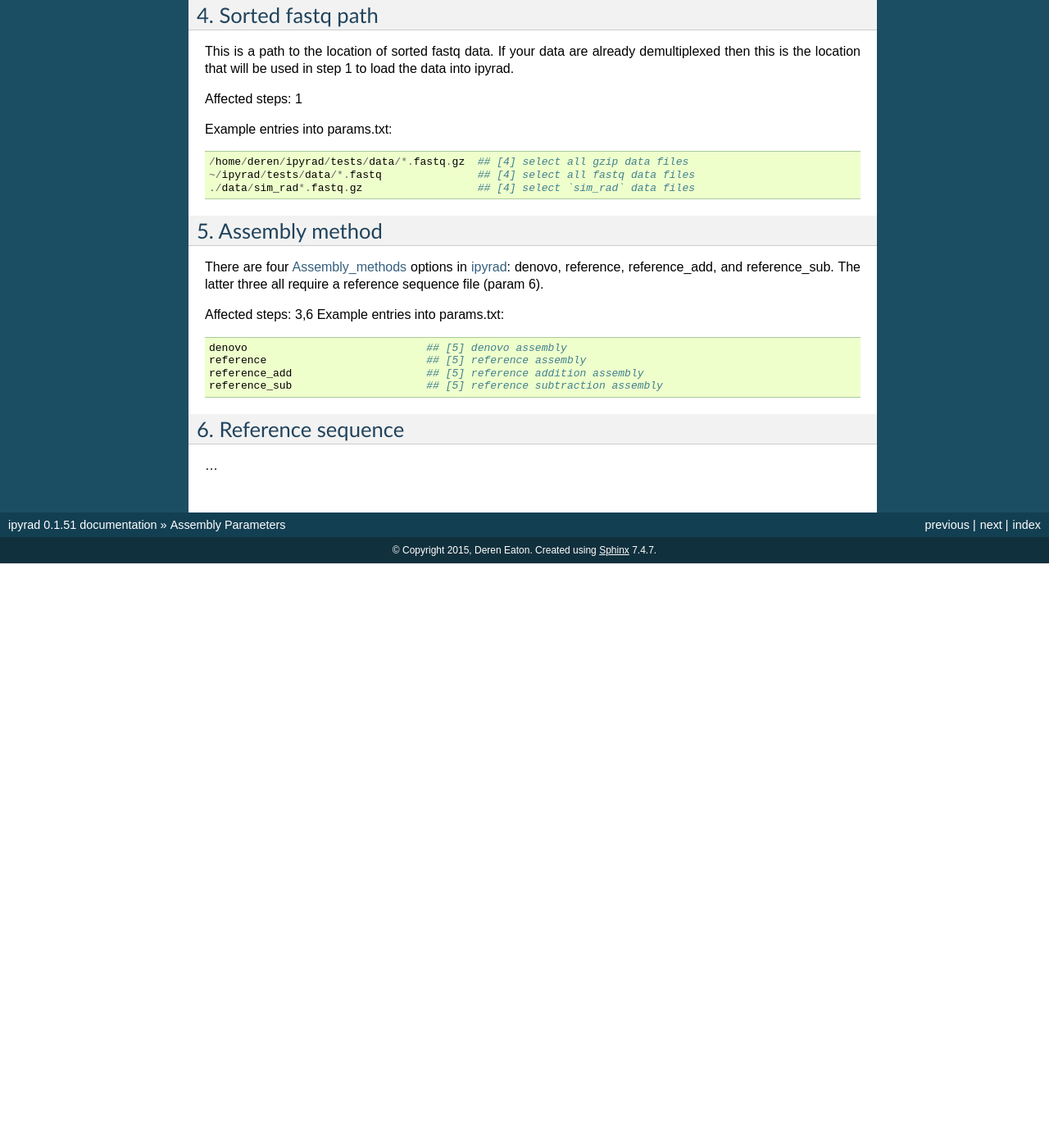
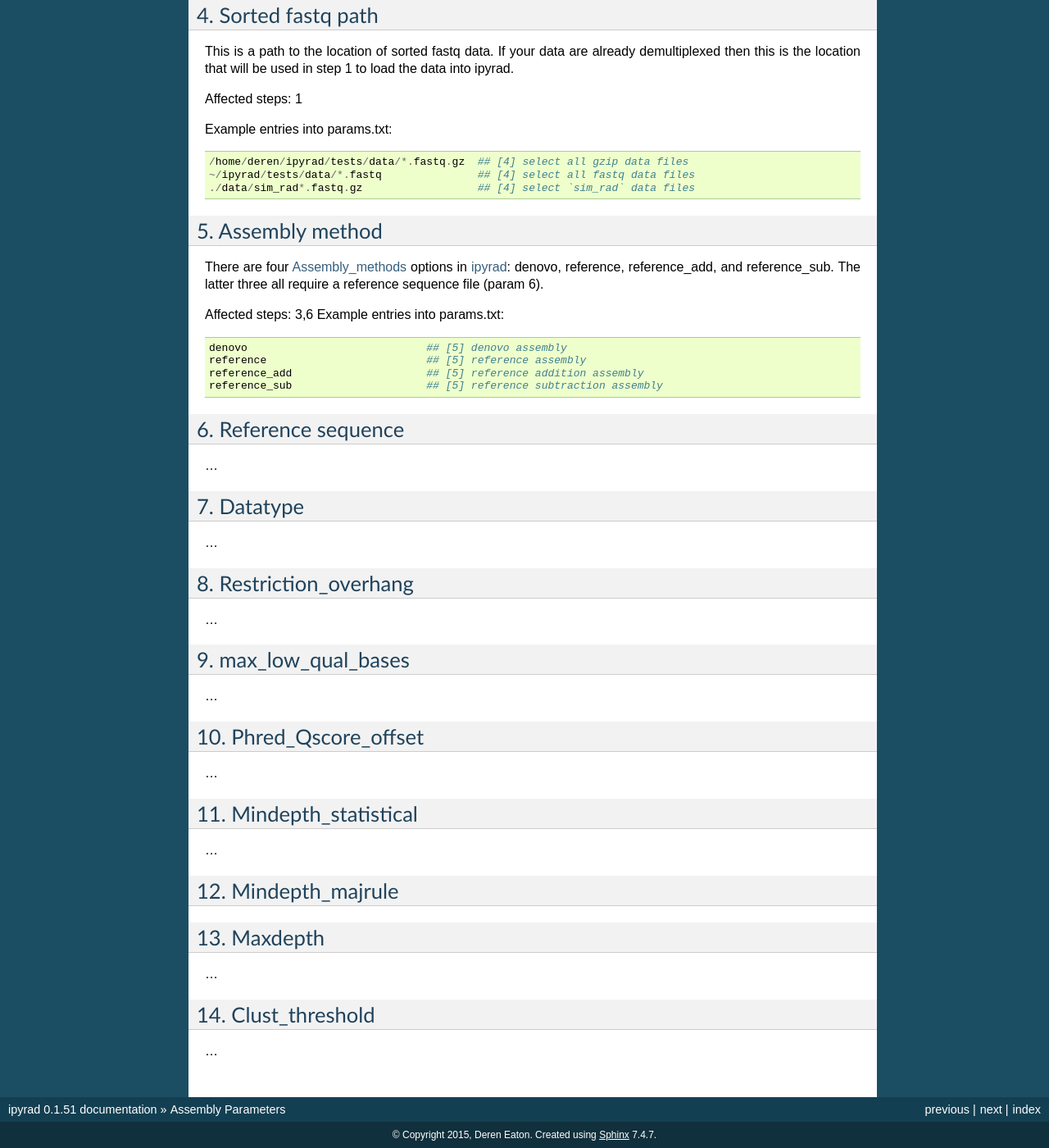
Before and after one commit to dereneaton/ipyrad, a Sphinx documentation site: the page built from docs/parameters.rst, in a window 1280 px wide and 1400 px high, scrolled down 1408 px. Shown: the whole window at 82% size. Built offline with Sphinx 7.4.7, drawn with Linux system fonts in a browser that asks for light colours; pages that are not in the unit, such as notebooks, are missing from menus; the version number is read from the project's files by our own code; before the commit the page ends 2095 px from its top, so only the background shows below that; some of the changed text lies outside the part shown.

```diff
--- a/docs/global.rst
+++ b/docs/global.rst
@@ -8,3 +8,5 @@
 .. _gitter: https://gitter.im/dereneaton/ipyrad
 .. _instructions_here: http://conda.pydata.org/docs/installation.html
 .. _oaks: https://github.com/dereneaton/virentes
+.. _smalt: http://www.sanger.ac.uk/science/tools/smalt-0
+.. _bedtools: http://bedtools.readthedocs.org/en/latest/
--- a/docs/parameters.rst
+++ b/docs/parameters.rst
@@ -60,6 +60,7 @@ Example entries into params.txt:
     /home/deren/ipyrad/tests/finches   ## [1] create/use project dir called finches
     finches                            ## [1] create/use project dir called finches
 
+
 .. _raw_fastq_path:
 
 2. Raw fastq path
@@ -128,7 +133,55 @@ Example entries into params.txt:
     reference_add                     ## [5] reference addition assembly
     reference_sub                     ## [5] reference subtraction assembly
 
+.. _reference_sequence:
 
 6. Reference sequence
 ---------------------
 ...
+
+.. _datatype:
+
+7. Datatype
+------------
+...
+
+
+.. _restriction_overhang:
+
+8. Restriction_overhang
+-----------------------
+...
+
+
+.. _max_low_qual_bases:
+
+9. max_low_qual_bases
+---------------------
+...
+
+.. _phred_Qscore_offset:
+
+10. Phred_Qscore_offset
+------------------------
+...
+
+.. _mindepth_statistical:
+
+11. Mindepth_statistical
+-------------------------
+...
+
+.. _mindepth_majrule:
+
+12. Mindepth_majrule
+---------------------
+
+.. _maxdepth:
+13. Maxdepth
+-------------
+...
+
+.. _clust_threshold:
+14. Clust_threshold
+--------------------
+...
```
Also changed, not shown: other parts of docs/parameters.rst (+4 -0 lines), docs/outline.rst (+11 -10 lines).
